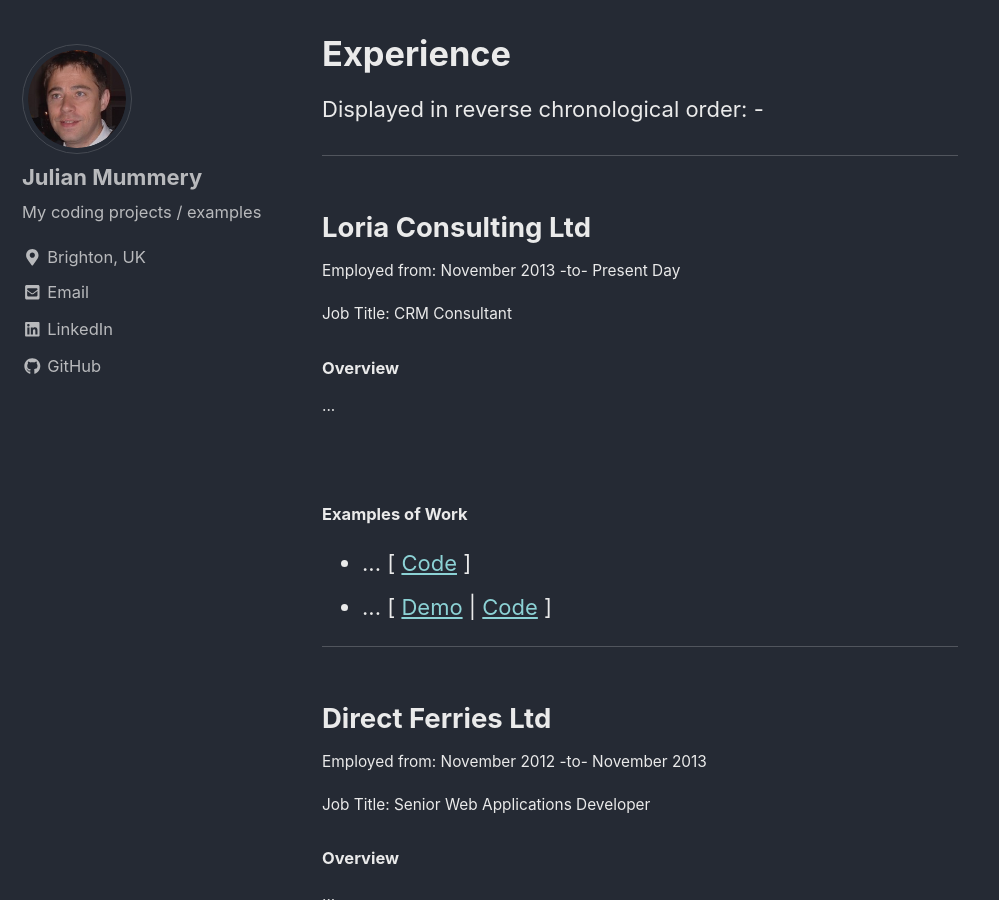
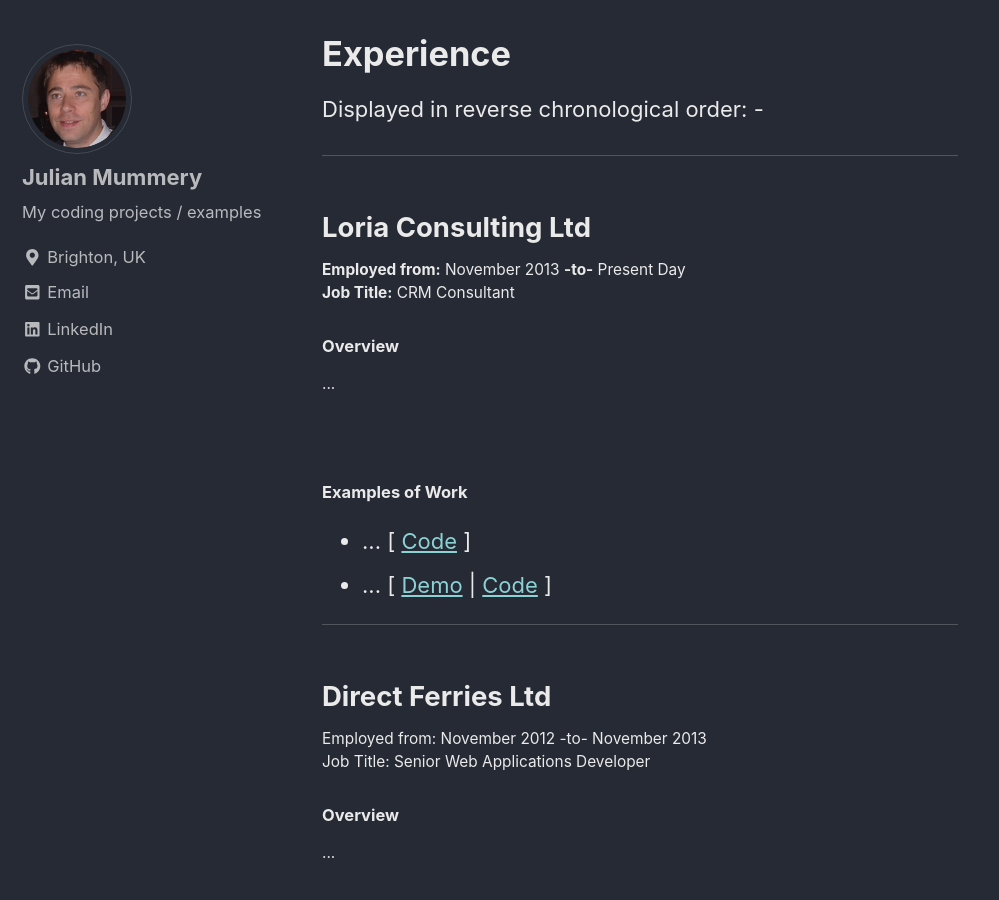
Before and after one commit to julianmummery/julianmummery.github.io, a Jekyll site: the page built from _pages/experience.md, in a window 1280 px wide and 900 px high, scrolled down 395 px. Shown: the whole window, without its empty margins (0-999 px from the left). Built offline with Jekyll 4.4.1, drawn with Linux system fonts in a browser that asks for light colours; nearby versions of some CDN libraries.

Commit message:
Update experience.md

```diff
--- a/_pages/experience.md
+++ b/_pages/experience.md
@@ -11,8 +11,8 @@
 
 <hr/>
 <h2>Loria Consulting Ltd</h2>
-<p style="font-size:0.70em;">Employed from: November 2013 -to- Present Day</p>
-<p style="font-size:0.70em;">Job Title: CRM Consultant</p>
+<p style="font-size:0.70em; margin-top:0; margin-bottom: 0;"><strong>Employed from:</strong> November 2013 <strong>-to-</strong> Present Day</p>
+<p style="font-size:0.70em; margin-top:0; margin-bottom: 0;"><strong>Job Title:</strong> CRM Consultant</p>
 <h5>Overview</h5>
 <p style="font-size:0.70em;">...</p>
 <br>
@@ -24,8 +24,8 @@
 
 <hr/>
 <h2>Direct Ferries Ltd</h2>
-<p style="font-size:0.70em;">Employed from: November 2012 -to- November 2013</p>
-<p style="font-size:0.70em;">Job Title: Senior Web Applications Developer</p>
+<p style="font-size:0.70em; margin-top:0; margin-bottom: 0;">Employed from: November 2012 -to- November 2013</p>
+<p style="font-size:0.70em; margin-top:0; margin-bottom: 0;">Job Title: Senior Web Applications Developer</p>
 <h5>Overview</h5>
 <p style="font-size:0.70em;">...</p>
 <br>
@@ -37,8 +37,8 @@
 
 <hr/>
 <h2>Dynamic Technical Concepts Ltd</h2>
-<p style="font-size:0.70em;">Employed from: ? -to- ?</p>
-<p style="font-size:0.70em;">Job Title: Senior Developer</p>
+<p style="font-size:0.70em; margin-top:0; margin-bottom: 0;">Employed from: ? -to- ?</p>
+<p style="font-size:0.70em; margin-top:0; margin-bottom: 0;">Job Title: Senior Developer</p>
 <h5>Overview</h5>
 <p style="font-size:0.70em;">...</p>
 <br>
@@ -50,8 +50,8 @@
 
 <hr/>
 <h2>Friday Ad Ltd</h2>
-<p style="font-size:0.70em;">Employed from: ? -to- ?</p>
-<p style="font-size:0.70em;">Job Title: Windows Application Developer</p>
+<p style="font-size:0.70em; margin-top:0; margin-bottom: 0;">Employed from: ? -to- ?</p>
+<p style="font-size:0.70em; margin-top:0; margin-bottom: 0;">Job Title: Windows Application Developer</p>
 <h5>Overview</h5>
 <p style="font-size:0.70em;">...</p>
 <br>
@@ -63,8 +63,8 @@
 
 <hr/>
 <h2>Berkely Alexander Ltd</h2>
-<p style="font-size:0.70em;">Employed from: ? -to- ?</p>
-<p style="font-size:0.70em;">Job Title: Systems Support Analyst / Programmer</p>
+<p style="font-size:0.70em; margin-top:0; margin-bottom: 0;">Employed from: ? -to- ?</p>
+<p style="font-size:0.70em; margin-top:0; margin-bottom: 0;">Job Title: Systems Support Analyst / Programmer</p>
 <h5>Overview</h5>
 <p style="font-size:0.70em;">...</p>
 <br>
@@ -76,8 +76,8 @@
 
 <hr/>
 <h2>Attevo</h2>
-<p style="font-size:0.70em;">Employed from: ? -to- ?</p>
-<p style="font-size:0.70em;">Job Title: Customer Services Representative</p>
+<p style="font-size:0.70em; margin-top:0; margin-bottom: 0;">Employed from: ? -to- ?</p>
+<p style="font-size:0.70em; margin-top:0; margin-bottom: 0;">Job Title: Customer Services Representative</p>
 <h5>Overview</h5>
 <p style="font-size:0.70em;">I.T. Consultancy firm based in the United States.<br>A work colleague from General Motors recommended me to them to help out on a part-time ASP.NET/C# project.</p>
 <br>
@@ -89,10 +89,10 @@
 
 <hr/>
 <h2>GMAC Commercial Finance (General Motors)</h2>
-<p style="font-size:0.70em;">Employed from: ? -to- ?  (GMACCF - Subsidiary of General Motors - Acquired from Bank of New York)</p>
-<p style="font-size:0.70em;">Employed from: ? -to- ?  (Bank of New York - Acquired from Lloyds Bank Plc)</p>
-<p style="font-size:0.70em;">Employed from: ? -to- ?  (Internal Factors Ltd - Subsidiary of Lloyds Bank Plc)</p>
-<p style="font-size:0.70em;">Job Title: Customer Services Representative</p>
+<p style="font-size:0.70em; margin-top:0; margin-bottom: 0;">Employed from: ? -to- ?  (GMACCF - Subsidiary of General Motors - Acquired from Bank of New York)</p>
+<p style="font-size:0.70em; margin-top:0; margin-bottom: 0;">Employed from: ? -to- ?  (Bank of New York - Acquired from Lloyds Bank Plc)</p>
+<p style="font-size:0.70em; margin-top:0; margin-bottom: 0;">Employed from: ? -to- ?  (Internal Factors Ltd - Subsidiary of Lloyds Bank Plc)</p>
+<p style="font-size:0.70em; margin-top:0; margin-bottom: 0;">Job Title: Customer Services Representative</p>
 <h5>Overview</h5>
 <p style="font-size:0.70em;">GMAC Commercial Finance (GMAC CF) is a subsidiary of GMAC Financial Services, a bank holding company with operations in North America, South America, Europe and Asia-Pacific. GMAC specializes in automotive finance, real estate finance, insurance, commercial finance and online banking. GMAC CF is one of the most trusted sources of capital for the middle-market businesses it serves.</p>
 <br>
@@ -104,16 +104,16 @@
 
 <hr/>
 <h2>Souther Water Authority</h2>
-<p style="font-size:0.70em;">Employed from: ? -to- ?</p>
-<p style="font-size:0.70em;">Job Title: Customer Services Representative</p>
+<p style="font-size:0.70em; margin-top:0; margin-bottom: 0;">Employed from: ? -to- ?</p>
+<p style="font-size:0.70em; margin-top:0; margin-bottom: 0;">Job Title: Customer Services Representative</p>
 <h5>Overview</h5>
 <p style="font-size:0.70em;">...</p>
 <br>
 <p style="font-size:0.70em;">Only customer service experience gained here.</p>
 
 <hr/>
-<p style="font-size:0.70em;">Employed from: ? -to- ?</p>
-<p style="font-size:0.70em;">Job Title: Junior Seaman Operator (Missile Operator)</p>
+<p style="font-size:0.70em; margin-top:0; margin-bottom: 0;">Employed from: ? -to- ?</p>
+<p style="font-size:0.70em; margin-top:0; margin-bottom: 0;">Job Title: Junior Seaman Operator (Missile Operator)</p>
 <h5>Overview</h5>
 <p style="font-size:0.70em;">...</p>
 <br>
```
